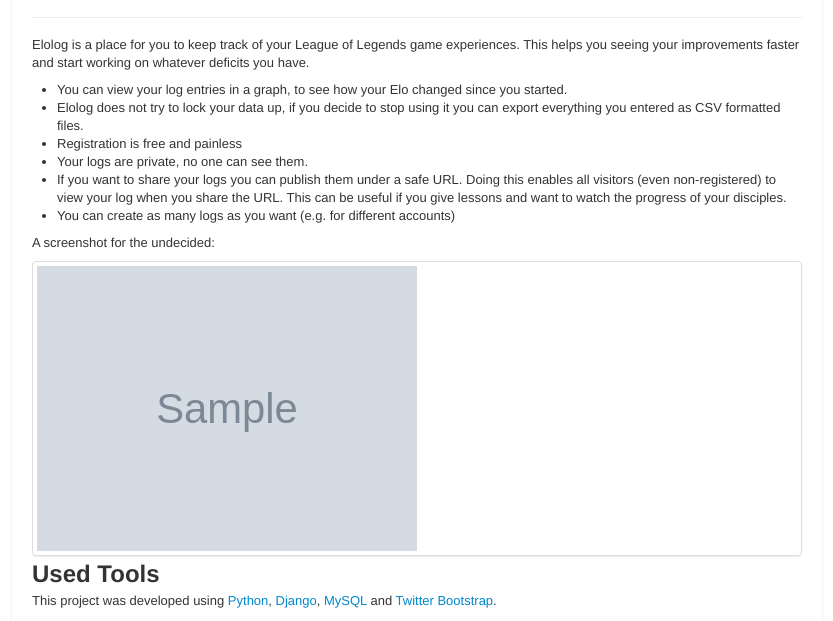
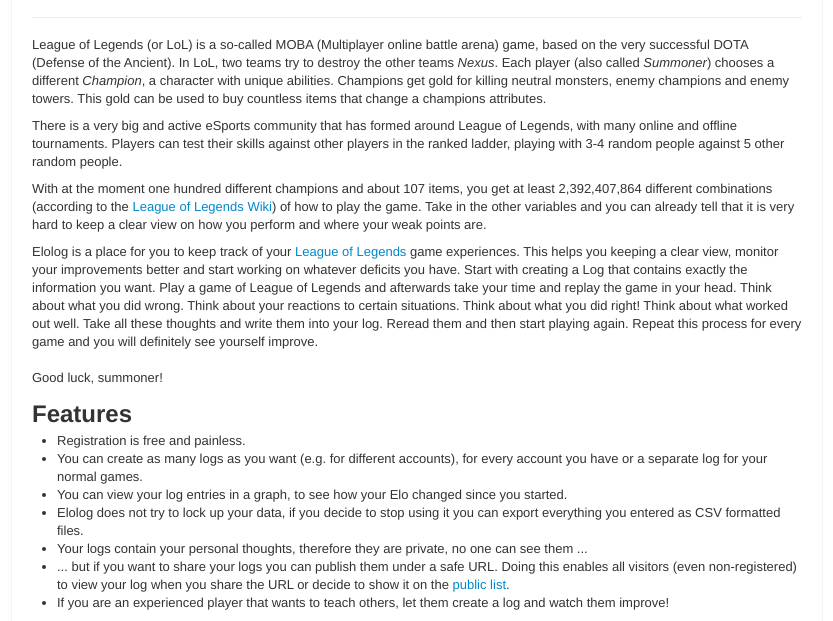
Before and after one commit to Alythe/elolog, a Django app: template templates/about.html in a window 1280 px wide. Shown: the part 387-1008 px from the top of the page, without its empty margins (223-1056 px from the left). Run offline with Django 3.2, Linux system fonts and the light colour scheme; the template is opened without the code that fills it: most values are stand-ins (such as "Sample title", 1, 10 or a date in 2020); grey boxes marked "Sample" are stand-in pictures; some libraries are stand-ins or nearby versions.

Commit message:
Some crash preventions, added more content
- Minor crash preventions for malformed field data
- Added more content to the about page, I hope google is happy now

```diff
--- a/log/models.py
+++ b/log/models.py
@@ -198,7 +198,10 @@ class LogItem(models.Model):
     if elo_field_queryset.count() > 0:
       elo_queryset = self.logcustomfieldvalue_set.filter(custom_field=elo_field_queryset[0])
       if elo_queryset.count() == 1:
-        return int(elo_queryset[0].get_value())
+        try:
+          return int(elo_queryset[0].get_value())
+        except ValueError:
+          return 0
 
     return 0
 
--- a/log/widgets.py
+++ b/log/widgets.py
@@ -110,7 +110,10 @@ class KDAWidget(MultiWidget):
   def decompress(self, value):
     if value:
       data = value.split('/')
-      return (data[0], data[1], data[2])
+      if len(data) == 3:
+        return (data[0], data[1], data[2])
+      else:
+        return ("0", "0", "0")
     else:
       return ("0", "0", "0")
 
--- a/templates/about.html
+++ b/templates/about.html
@@ -8,23 +8,29 @@
 {% endblock %}
 
 {% block content %}
-        <p>Elolog is a place for you to keep track of your League of Legends game experiences. This helps you seeing your improvements faster and start working on whatever deficits you have.</p>
+<p>League of Legends (or LoL) is a so-called MOBA (Multiplayer online battle arena) game, based on the very successful DOTA (Defense of the Ancient). In LoL, two teams try to destroy the other teams <em>Nexus</em>. Each player (also called <em>Summoner</em>) chooses a different <em>Champion</em>, a character with unique abilities. Champions get gold for killing neutral monsters, enemy champions and enemy towers. This gold can be used to buy countless items that change a champions attributes.</p>
+<p>There is a very big and active eSports community that has formed around League of Legends, with many online and offline tournaments. Players can test their skills against other players in the ranked ladder, playing with 3-4 random people against 5 other random people.</p>
+<p>With at the moment one hundred different champions and about 107 items, you get at least 2,392,407,864 different combinations (according to the <a href="http://leagueoflegends.wikia.com/wiki/Item">League of Legends Wiki</a>) of how to play the game. Take in the other variables and you can already tell that it is very hard to keep a clear view on how you perform and where your weak points are.</p>
+<p>Elolog is a place for you to keep track of your <a href="http://leagueoflegends.com/">League of Legends</a> game experiences. This helps you keeping a clear view, monitor your improvements better and start working on whatever deficits you have. Start with creating a Log that contains exactly the information you want. Play a game of League of Legends and afterwards take your time and replay the game in your head. Think about what you did wrong. Think about your reactions to certain situations. Think about what you did right! Think about what worked out well. Take all these thoughts and write them into your log. Reread them and then start playing again. Repeat this process for every game and you will definitely see yourself improve.<br/><br/>Good luck, summoner!</p>
+<h2>Features</h2>
         <ul>
+          <li>Registration is free and painless.</li>
+          <li>You can create as many logs as you want (e.g. for different accounts), for every account you have or a separate log for your normal games.</li>
           <li>You can view your log entries in a graph, to see how your Elo changed since you started.</li>
-          <li>Elolog does not try to lock your data up, if you decide to stop using it you can export everything you entered as CSV formatted files.</li>
-          <li>Registration is free and painless</li>
-          <li>Your logs are private, no one can see them.</li>
-          <li>If you want to share your logs you can publish them under a safe URL. Doing this enables all visitors (even non-registered) to view your log when you share the URL. This can be useful if you give lessons and want to watch the progress of your disciples.</li>
-          <li>You can create as many logs as you want (e.g. for different accounts)</li>
+          <li>Elolog does not try to lock up your data, if you decide to stop using it you can export everything you entered as CSV formatted files.</li>
+          <li>Your logs contain your personal thoughts, therefore they are private, no one can see them ...</li>
+          <li>... but if you want to share your logs you can publish them under a safe URL. Doing this enables all visitors (even non-registered) to view your log when you share the URL or decide to show it on the <a href="{% url public_logs %}">public list</a>.</li>
+          <li>If you are an experienced player that wants to teach others, let them create a log and watch them improve!</li>
         </ul>
-        <p>A screenshot for the undecided:</p>
-        <div class="thumbnail">
-          <a href="{{ STATIC_URL }}img/log_view_sample.png"><img src="{{ STATIC_URL }}img/log_view_sample.png" width="50%" height="50%"/></a>
+        <div class="thumbnail" style="text-align: center">
+          <a href="{{ STATIC_URL }}img/log_view_sample.png"><img src="{{ STATIC_URL }}img/log_view_sample.png" width="45%" height="45%"/></a>
+          <a href="{{ STATIC_URL }}img/log_view_sample2.png"><img src="{{ STATIC_URL }}img/log_view_sample2.png" width="45%" height="45%"/></a>
         </div>
 
         <h2>Used Tools</h2>
         <p>This project was developed using <a href="http://www.python.org/">Python</a>, <a href="https://www.djangoproject.com/">Django</a>, <a href="http://www.mysql.com/">MySQL</a> and <a href="http://twitter.github.com/bootstrap/">Twitter Bootstrap</a>.</p>
         <p>The fancy icons were provided by <a href="http://glyphicons.com/">Glyphicons</a> for free.</p>
+        <p>I use <a href="http://piwik.org">Piwik</a> as an easy and secure way to analyze site traffic.</p>
         <h2>Thanks to</h2>
         ... <a href="http://www.rakalakalili.com/">rakalakalili</a>, a very cool streamer that gave me this idea. If you are wondering why you are stuck in low Elo, record your games with LoLReplay, send your replay to rakalakalili and he will show you your mistakes on his stream!
         <h2 id="contact">Contact</h2>
--- a/templates/base.html
+++ b/templates/base.html
@@ -17,6 +17,18 @@
     }
     {% block style %}{% endblock %}
   </style>
+
+  <!--<script type="text/javascript">
+      var _gaq = _gaq || [];
+      _gaq.push(['_setAccount', 'UA-33296346-1']);
+      _gaq.push(['_trackPageview']);
+
+      (function() {
+        var ga = document.createElement('script'); ga.type = 'text/javascript'; ga.async = true;
+        ga.src = ('https:' == document.location.protocol ? 'https://ssl' : 'http://www') + '.google-analytics.com/ga.js';
+        var s = document.getElementsByTagName('script')[0]; s.parentNode.insertBefore(ga, s);
+        })();
+      </script>-->
 </head>
 
 <body>
@@ -77,19 +89,6 @@
           <div class="page-header">
             {% block headline %}{% endblock %}
           </div>
-          <div class="ad">
-          <script type="text/javascript"><!--
-            google_ad_client = "ca-pub-2248304763819491";
-            /* Horizontal */
-            google_ad_slot = "5873791829";
-            google_ad_width = 468;
-            google_ad_height = 60;
-            //-->
-            </script>
-            <script type="text/javascript"
-            src="http://pagead2.googlesyndication.com/pagead/show_ads.js">
-          </script>
-          </div>
         {% block content %}{% endblock %}
         </div>
         <div class="imprint">&copy; EloLog, 2012 - <a href="{% url imprint %}">imprint</a> - <a href="{% url privacy %}">privacy</a></div>
@@ -97,11 +96,21 @@
     </div>
   </div>
 
-  <script src="{{ STATIC_URL }}js/bootstrap.min.js"></script>
+  <!--<script src="{{ STATIC_URL }}js/bootstrap.min.js"></script>-->
   <script src="{{ STATIC_URL }}js/bootstrap-modal.js"></script>
   <script src="{{ STATIC_URL }}js/bootstrap-dropdown.js"></script>
   <script src="{{ STATIC_URL }}js/bootstrap-button.js"></script>
 
+  <script type="text/javascript">
+    var pkBaseURL = (("https:" == document.location.protocol) ? "https://piwik.dreamfall.at/" : "http://piwik.dreamfall.at/");
+    document.write(unescape("%3Cscript src='" + pkBaseURL + "piwik.js' type='text/javascript'%3E%3C/script%3E"));
+    </script><script type="text/javascript">
+    try {
+      var piwikTracker = Piwik.getTracker(pkBaseURL + "piwik.php", 1);
+      piwikTracker.trackPageView();
+      piwikTracker.enableLinkTracking();
+    } catch( err ) {}
+  </script><noscript><p><img src="http://piwik.dreamfall.at/piwik.php?idsite=1" style="border:0" alt="" /></p></noscript>
 </body>
 
 </html>
--- a/templates/privacy.html
+++ b/templates/privacy.html
@@ -24,5 +24,9 @@ We also use third party advertisements to support our site.  Some of these adver
 <p>You can chose to disable or selectively turn off our cookies or third-party cookies in your browser settings. However, this can affect how you are able to interact with our site as well as other websites.  This could include the inability to login to services or programs, such as logging into forums or accounts.
 </p>
 
+<p>To analyze the sites traffic, EloLog uses <a href="http://piwik.org">Piwik</a>. Piwik is an open-source product that runs on our own servers. The gathered and anonymized information will never be published or sold and is used solely for development purposes. If you don't want us to include your visits in this analyzes, you can opt-out below.
+</p>
+<iframe frameborder="no" width="600px" height="200px" src="http://piwik.dreamfall.at/index.php?module=CoreAdminHome&action=optOut&language=en"></iframe>
+
 <p style="font-size: 9px">This policy has been taken from <a href="http://www.jensense.com/">http://www.jensense.com/</a>, modified by me.</p>
 {% endblock %}
```
Also changed, not shown: log/fields.py (+6 -5 lines), templates/home.html (+0 -9 lines), 2 other files.
